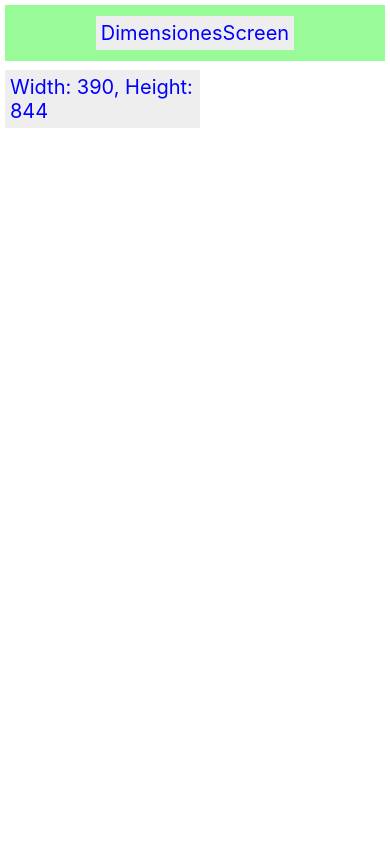
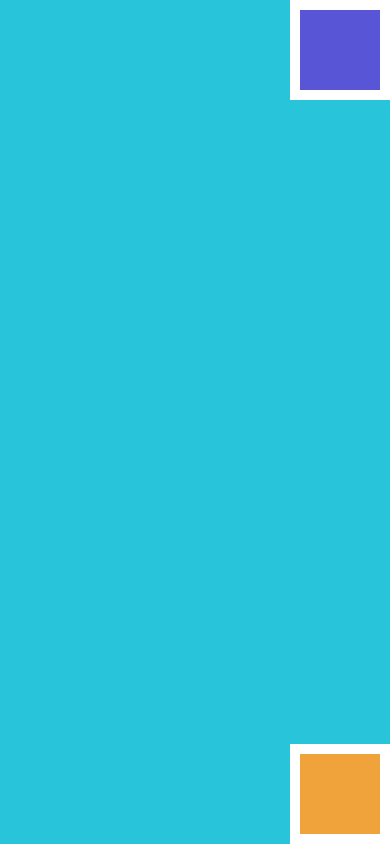
Before and after one commit to richard-allcca/React-Native-Concept, a React Native app: screen / in a window 390 px wide. Built offline with nearby package versions, Linux system fonts and the light colour scheme.

Commit message:
conceptos flex

```diff
--- a/App.tsx
+++ b/App.tsx
@@ -1,9 +1,11 @@
 /* eslint-disable react-native/no-inline-styles */
 import React from 'react';
+import { SafeAreaView } from 'react-native';
 // import CounterScreen from './src/screens/CounterScreen';
 // import { BoxObjectModelScreen } from './src/screens/BoxObjectModelScreen';
-import { SafeAreaView } from 'react-native';
-import { DimensionesScreen } from './src/screens/DimensionesScreen';
+import { PositionSreen } from './src/screens/PositionSreen';
+// import { FlexDirectionBasics } from './src/screens/FlexDirection';
+// import { DimensionesScreen } from './src/screens/DimensionesScreen';
 // import SaludoScreen from './src/screens/SaludoScreen';
 
 const App = () => {
@@ -12,7 +14,9 @@ const App = () => {
       {/* <SaludoScreen />; */}
       {/* <CounterScreen /> */}
       {/* <BoxObjectModelScreen /> */}
-      <DimensionesScreen/>
+      {/* <DimensionesScreen/> */}
+      <PositionSreen/>
+      {/* <FlexDirectionBasics/> */}
     </SafeAreaView>
   );
 };
--- a/src/screens/BoxObjectModelScreen.tsx
+++ b/src/screens/BoxObjectModelScreen.tsx
@@ -13,8 +13,6 @@ const st = StyleSheet.create({
   container: {
     flex: 1,
     backgroundColor: '#afeeee',
-    // borderWidth: 1,
-    // borderColor: 'red',
   },
   title: {
     height: 300,
--- a/src/screens/DimensionesScreen.tsx
+++ b/src/screens/DimensionesScreen.tsx
@@ -28,15 +28,12 @@ const st = StyleSheet.create({
     backgroundColor: '#98fb98',
   },
   ctn: {
-    // width: '100%',
     height: '50%',
     backgroundColor: '#eee8aa',
     display: 'flex',
     justifyContent: 'center',
     alignItems: 'center',
     margin: 5,
-    // borderWidth: 1,
-    // borderColor: 'red',
   },
   txt: {
     color: 'blue',
--- /dev/null
+++ b/src/screens/FlexDirection.tsx
@@ -0,0 +1,116 @@
+/* eslint-disable react-native/no-inline-styles */
+import React, { useState } from 'react';
+import { StyleSheet, Text, TouchableOpacity, View } from 'react-native';
+import type { PropsWithChildren } from 'react';
+
+type PreviewLayoutProps = PropsWithChildren<{
+  flexDirection: string;
+  values: string[];
+  selectedValueDirection: string;
+  setSelectedValue: (value: string) => void;
+}>;
+
+const PreviewLayout = ({
+  flexDirection,
+  children,
+  values,
+  selectedValueDirection,
+  setSelectedValue,
+}: PreviewLayoutProps) => (
+
+  <View style={{ padding: 10, flex: 1 }}>
+
+    <Text style={st.label}>{flexDirection}</Text>
+
+    <View style={st.row}>
+      {values.map(value => (
+        <TouchableOpacity
+          key={value}
+          onPress={() => setSelectedValue(value)}
+          style={[st.button, selectedValueDirection === value && st.selected]}>
+          <Text
+            style={[
+              st.buttonLabel,
+              selectedValueDirection === value && st.selectedLabel,
+            ]}>
+            {value}
+          </Text>
+        </TouchableOpacity>
+      ))}
+    </View>
+
+    <View style={[st.container, { [flexDirection]: selectedValueDirection }]}>{children}</View>
+
+  </View>
+);
+
+export const FlexDirectionBasics = () => {
+  const [flexDirection, setflexDirection] = useState('column');
+  const colorsBox = ['powderblue', 'skyblue', 'steelblue'];
+
+  return (
+    <PreviewLayout
+      flexDirection="flexDirection"
+      values={['column', 'row', 'row-reverse', 'column-reverse']}
+      selectedValueDirection={flexDirection}
+      setSelectedValue={setflexDirection}
+    >
+
+      {
+        colorsBox.map((box,id) => (
+          <View key={box} style={[st.box, { backgroundColor: box }]}>
+            <Text>{id + 1}</Text>
+          </View>
+        ))
+      }
+
+    </PreviewLayout>
+  );
+};
+
+const st = StyleSheet.create({
+  container: {
+    flex: 1,
+    marginTop: 8,
+    backgroundColor: '#d3d3d3',
+  },
+  box: {
+    width: 50,
+    height: 50,
+    display: 'flex',
+    justifyContent:'center',
+    alignItems: 'center',
+  },
+  row: {
+    flexDirection: 'row',
+    flexWrap: 'wrap',
+  },
+  button: {
+    paddingHorizontal: 8,
+    paddingVertical: 6,
+    borderRadius: 4,
+    backgroundColor: 'oldlace',
+    alignSelf: 'flex-start',
+    marginHorizontal: '1%',
+    marginBottom: 6,
+    minWidth: '48%',
+    textAlign: 'center',
+  },
+  selected: {
+    backgroundColor: 'coral',
+    borderWidth: 0,
+  },
+  buttonLabel: {
+    fontSize: 12,
+    fontWeight: '500',
+    color: 'coral',
+  },
+  selectedLabel: {
+    color: 'white',
+  },
+  label: {
+    textAlign: 'center',
+    marginBottom: 10,
+    fontSize: 24,
+  },
+});
--- /dev/null
+++ b/src/screens/PositionSreen.tsx
@@ -0,0 +1,45 @@
+import React from 'react';
+import { StyleSheet, View } from 'react-native';
+
+export const PositionSreen = () => {
+  return (
+    <View style={st.ctn} >
+      <View style={st.cajaMorada} ></View>
+      <View style={st.cajaNarnanja} ></View>
+    </View>
+  );
+};
+
+const st = StyleSheet.create({
+  ctn: {
+    flex: 1,
+    justifyContent: 'center',
+    alignItems: 'center',
+    backgroundColor: '#28C4D9',
+  },
+  cajaMorada: {
+    width: 100,
+    height: 100,
+    backgroundColor: '#5856D6',
+    borderWidth: 10,
+    borderColor: 'white',
+    position: 'absolute',
+    top: 0,
+    right: 0,
+  },
+  cajaNarnanja: {
+    width: 100,
+    height: 100,
+    backgroundColor: '#f0a23b',
+    borderWidth: 10,
+    borderColor: 'white',
+    position: 'absolute',
+    bottom: 0,
+    right: 0,
+    // left: 0,
+    // top: 0,
+
+    // short cut para left right top bottom
+    // ...StyleSheet.absoluteFillObject
+  },
+});
```
Also changed, not shown: src/screens/TareaDiseños.tsx (added, +7 -0 lines).
